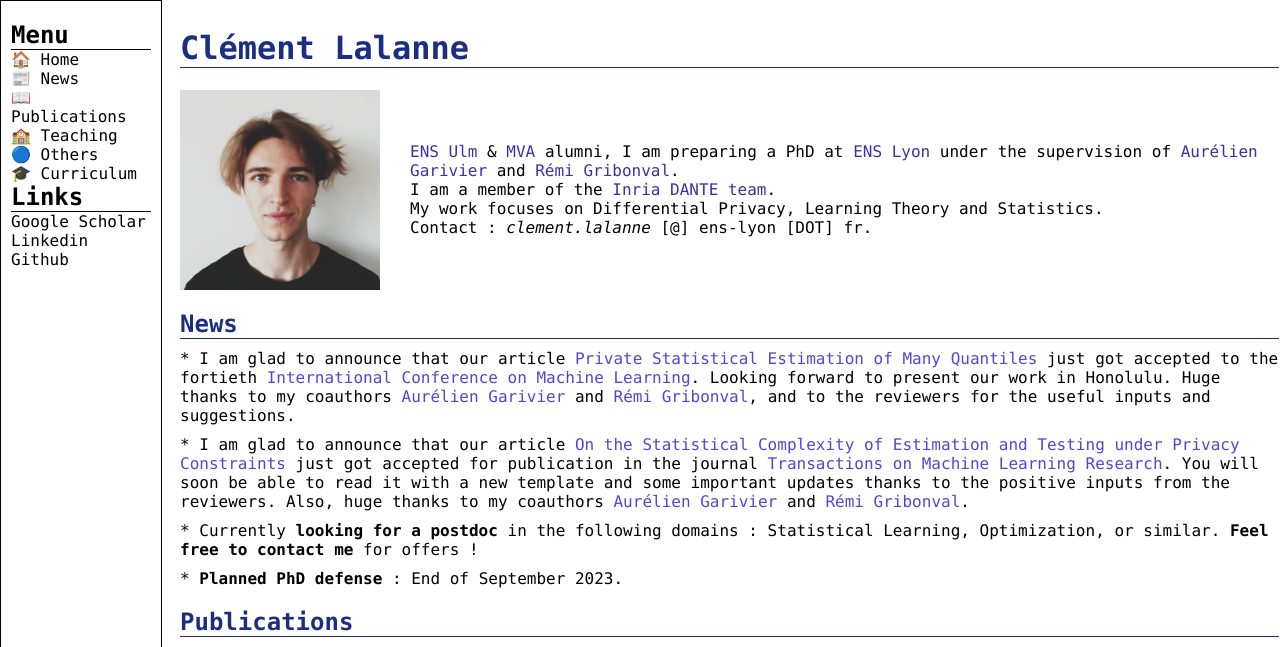
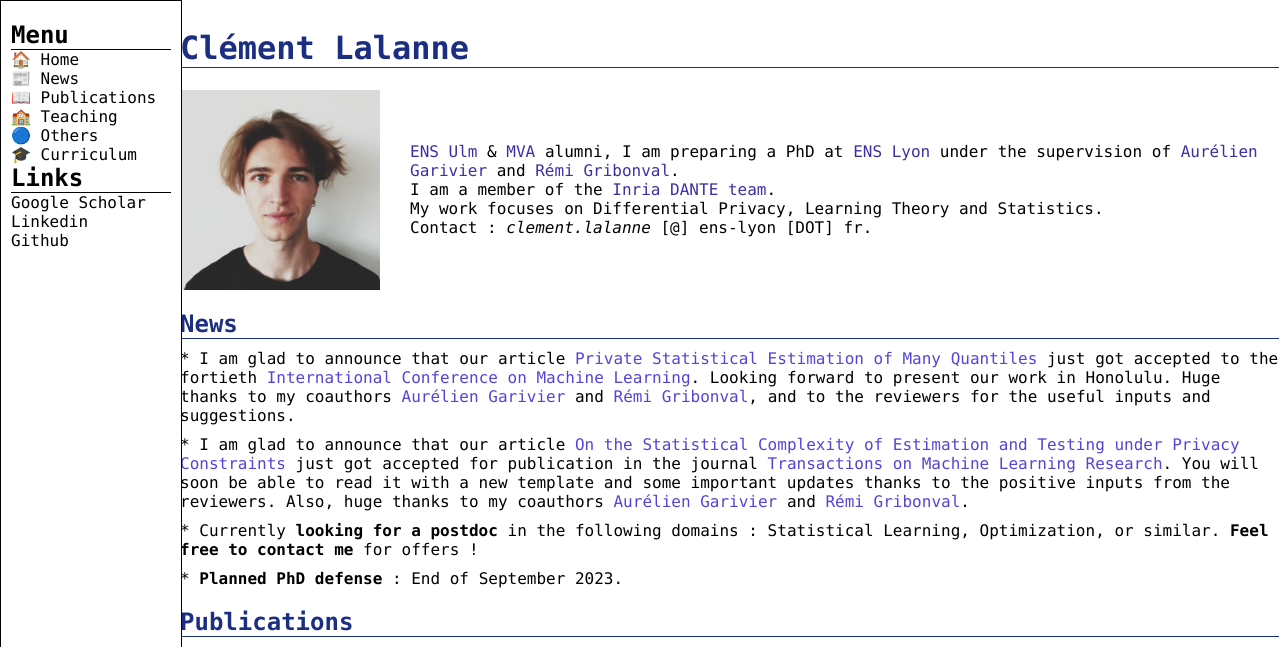
Before and after one commit to clemlal/clemlal.github.io, a Jekyll site: the page index.html, which Jekyll copies as it is, in a window 1280 px wide and 1400 px high. Shown: the top 647 px of the window. Built offline with Jekyll 4.4.1, drawn with Linux system fonts in a browser that asks for light colours; grey boxes are pictures that could not be loaded.

Commit message:
Update index.html

```diff
--- a/index.html
+++ b/index.html
@@ -22,7 +22,7 @@
       font-size: 2em;
     }
     .nav {
-      width: 120px;
+      width: 140px;
       background-color: rgb(255, 255, 255);
       padding: 20px;
       border: 1px solid rgb(0, 0, 0);
```
